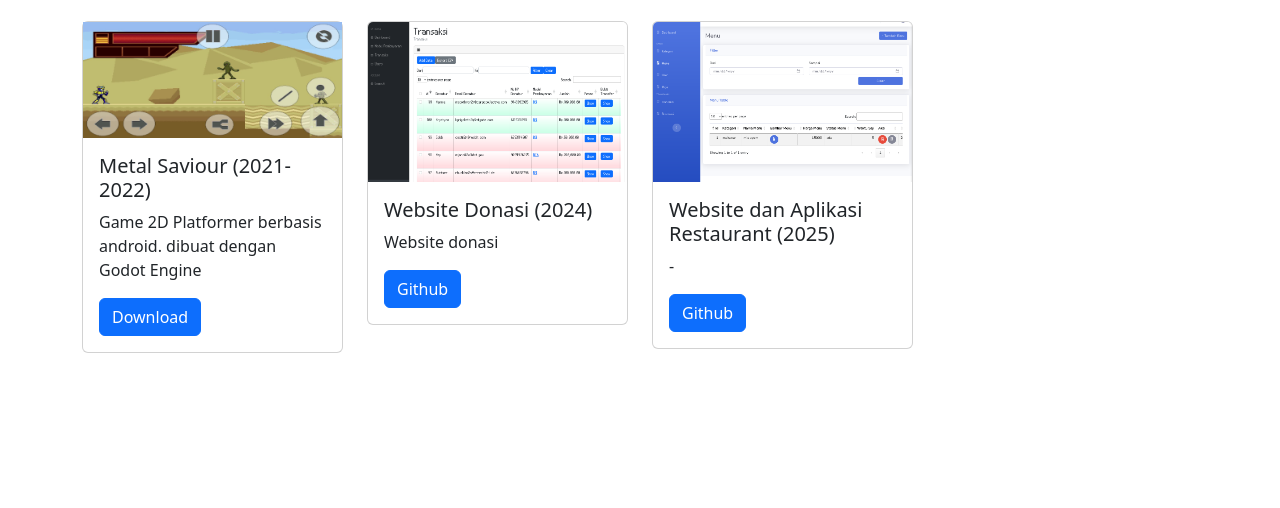
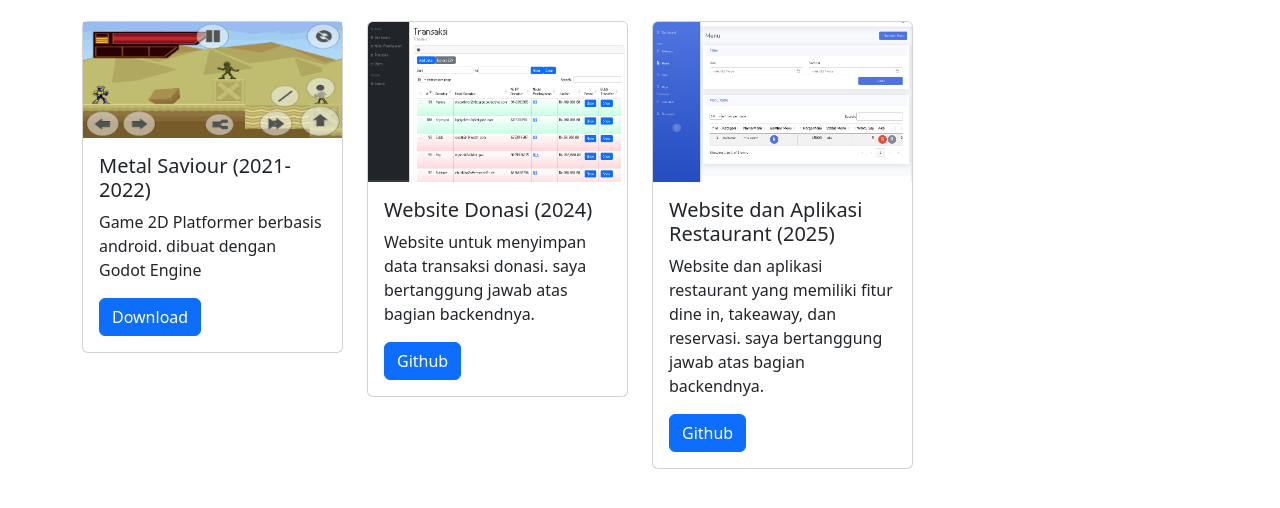
Before and after one commit to RedIrfan/RedIrfan.github.io, a plain HTML site: page index.html in a window 1280 px wide. Shown: the part 136-644 px from the top of the page. Drawn offline with nearby package versions, Linux system fonts and the light colour scheme.

Commit message:
added description

```diff
--- a/index.html
+++ b/index.html
@@ -54,7 +54,7 @@
                     <div class="card-body">
                         <h5 class="card-title">Website Donasi (2024)</h5>
                         <p class="card-text">
-                            Website donasi
+                            Website untuk menyimpan data transaksi donasi. saya bertanggung jawab atas bagian backendnya.
                         </p>
                         <a href="https://github.com/kakafajar/websitedonasi" class="btn btn-primary">Github</a>
                         <!-- <a href="company_profile/about-us.html" class="btn btn-primary">View</a> -->
@@ -68,7 +68,7 @@
                     <div class="card-body">
                         <h5 class="card-title">Website dan Aplikasi Restaurant (2025)</h5>
                         <p class="card-text">
-                            -
+                            Website dan aplikasi restaurant yang memiliki fitur dine in, takeaway, dan reservasi. saya bertanggung jawab atas bagian backendnya.
                         </p>
                         <a href="https://github.com/irfan-ubpk23/fp_restaurant_laravel" class="btn btn-primary">Github</a>
                         <!-- <button disabled class="btn btn-primary">View</button> -->
```
